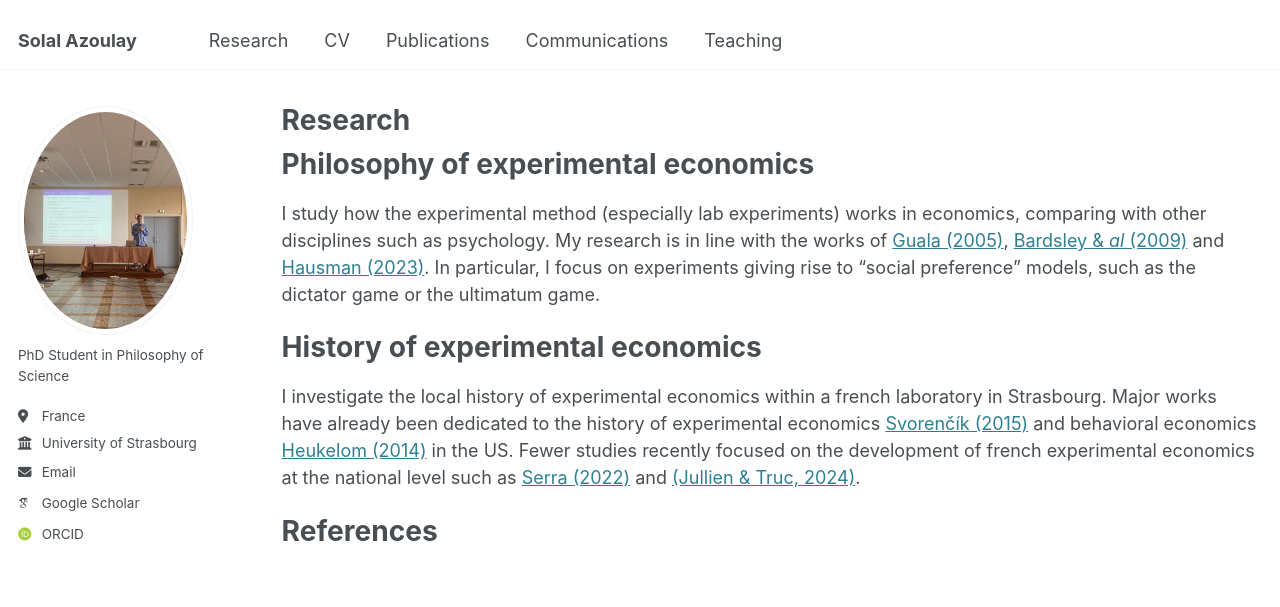
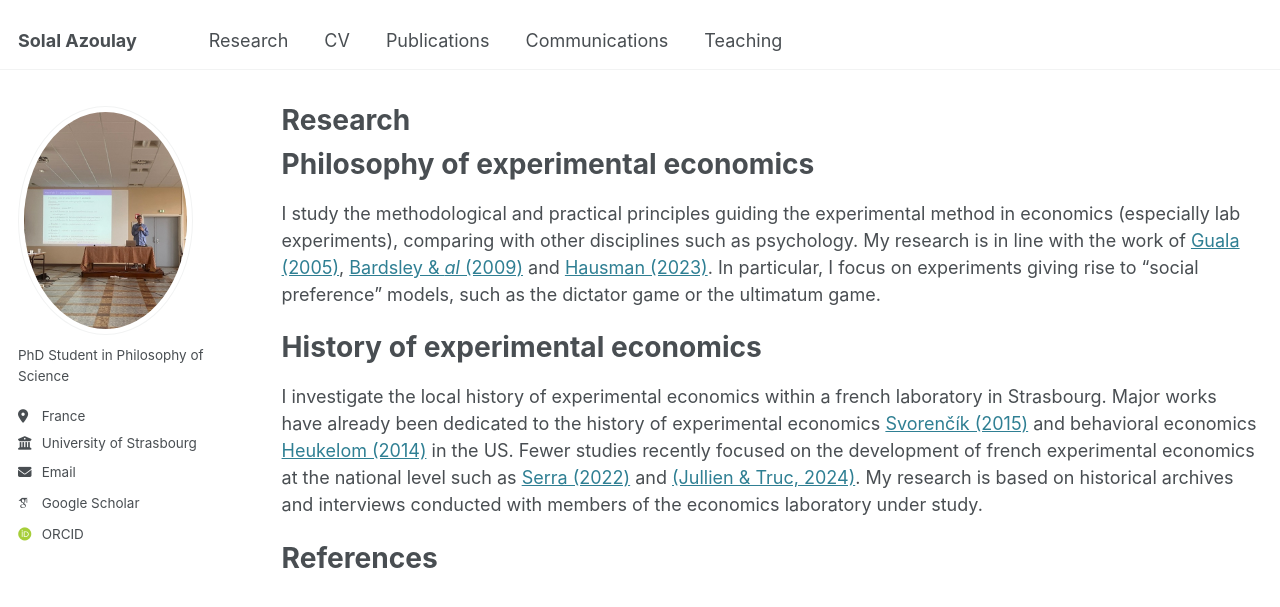
Before and after one commit to solal-azoulay/solal-azoulay.github.io, a Jekyll site: the page built from _pages/research.md, in a window 1280 px wide. Shown: the top 607 px of the page. Built offline with Jekyll 4.4.1, drawn with Linux system fonts in a browser that asks for light colours; some web fonts are replaced.

Commit message:
Update research.md

```diff
--- a/_pages/research.md
+++ b/_pages/research.md
@@ -10,12 +10,12 @@ redirect_from:
 Philosophy of experimental economics
 =========
 
-I study how the experimental method (especially lab experiments) works in economics, comparing with other disciplines such as psychology. My research is in line with the works of [Guala (2005)](https://www.cambridge.org/core/books/methodology-of-experimental-economics/1333D78666AE8C93062FB80AF0A41CCC), [Bardsley & *al* (2009)](https://press.princeton.edu/books/hardcover/9780691124797/experimental-economics) and [Hausman (2023)](https://www.cambridge.org/core/books/inexact-and-separate-science-of-economics/D72C7ED18808BB691895934A9881740B). In particular, I focus on experiments giving rise to "social preference" models, such as the dictator game or the ultimatum game.
+I study the methodological and practical principles guiding the experimental method in economics (especially lab experiments), comparing with other disciplines such as psychology. My research is in line with the work of [Guala (2005)](https://www.cambridge.org/core/books/methodology-of-experimental-economics/1333D78666AE8C93062FB80AF0A41CCC), [Bardsley & *al* (2009)](https://press.princeton.edu/books/hardcover/9780691124797/experimental-economics) and [Hausman (2023)](https://www.cambridge.org/core/books/inexact-and-separate-science-of-economics/D72C7ED18808BB691895934A9881740B). In particular, I focus on experiments giving rise to "social preference" models, such as the dictator game or the ultimatum game.
 
 History of experimental economics
 ==========
 
-I investigate the local history of experimental economics within a french laboratory in Strasbourg. Major works have already been dedicated to the history of experimental economics [Svorenčík (2015)](https://papers.ssrn.com/sol3/papers.cfm?abstract_id=2560026) and behavioral economics [Heukelom (2014)](https://www.cambridge.org/core/books/abs/behavioral-economics/behavioral-economics-a-history/5FA5BE1B3DD59A52BC0BBDD347026BE2) in the US. Fewer studies recently focused on the development of french experimental economics at the national level such as [Serra (2022)](https://www.pulm.fr/index.php/default/la-revolution-experimentale-en-economie-numerique.html) and [(Jullien & Truc, 2024)](https://www.tandfonline.com/doi/full/10.1080/09672567.2024.2415000).
+I investigate the local history of experimental economics within a french laboratory in Strasbourg. Major works have already been dedicated to the history of experimental economics [Svorenčík (2015)](https://papers.ssrn.com/sol3/papers.cfm?abstract_id=2560026) and behavioral economics [Heukelom (2014)](https://www.cambridge.org/core/books/abs/behavioral-economics/behavioral-economics-a-history/5FA5BE1B3DD59A52BC0BBDD347026BE2) in the US. Fewer studies recently focused on the development of french experimental economics at the national level such as [Serra (2022)](https://www.pulm.fr/index.php/default/la-revolution-experimentale-en-economie-numerique.html) and [(Jullien & Truc, 2024)](https://www.tandfonline.com/doi/full/10.1080/09672567.2024.2415000). My research is based on historical archives and interviews conducted with members of the economics laboratory under study.
 
 References
 ========
```
